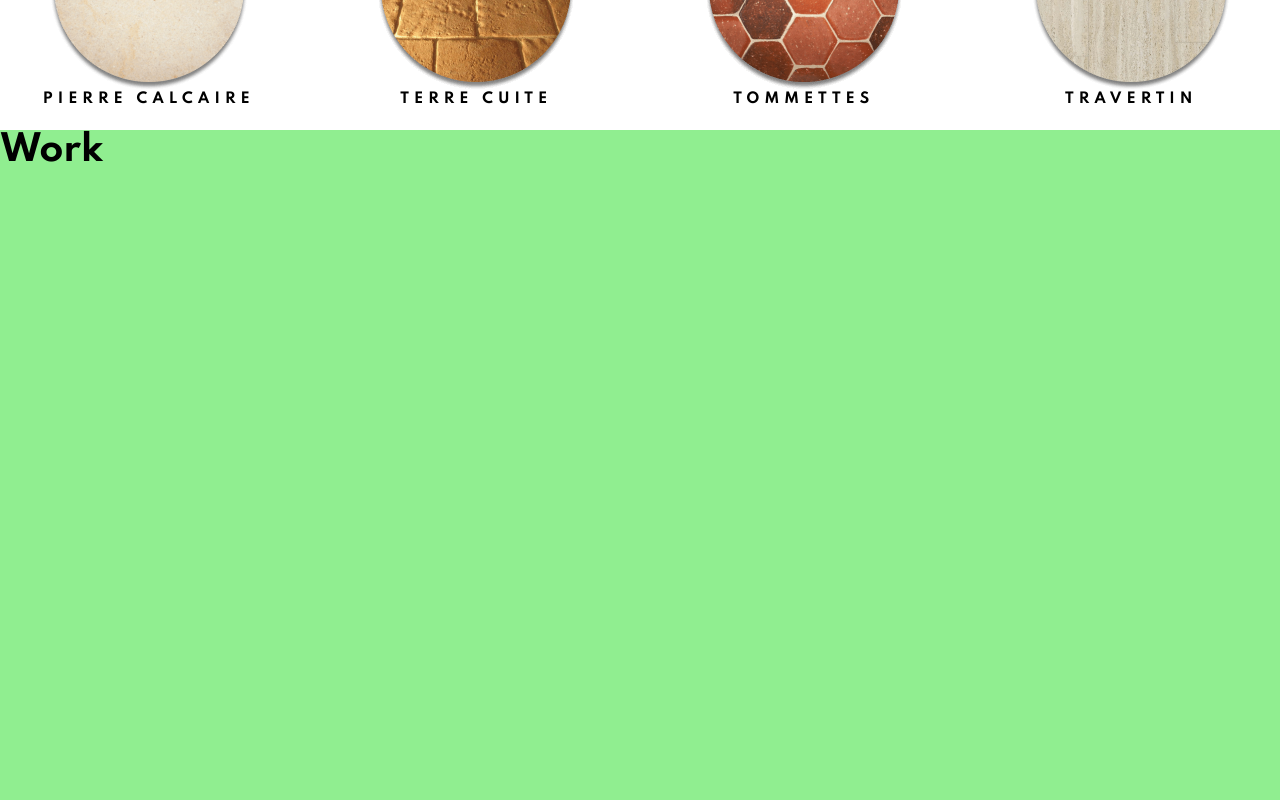
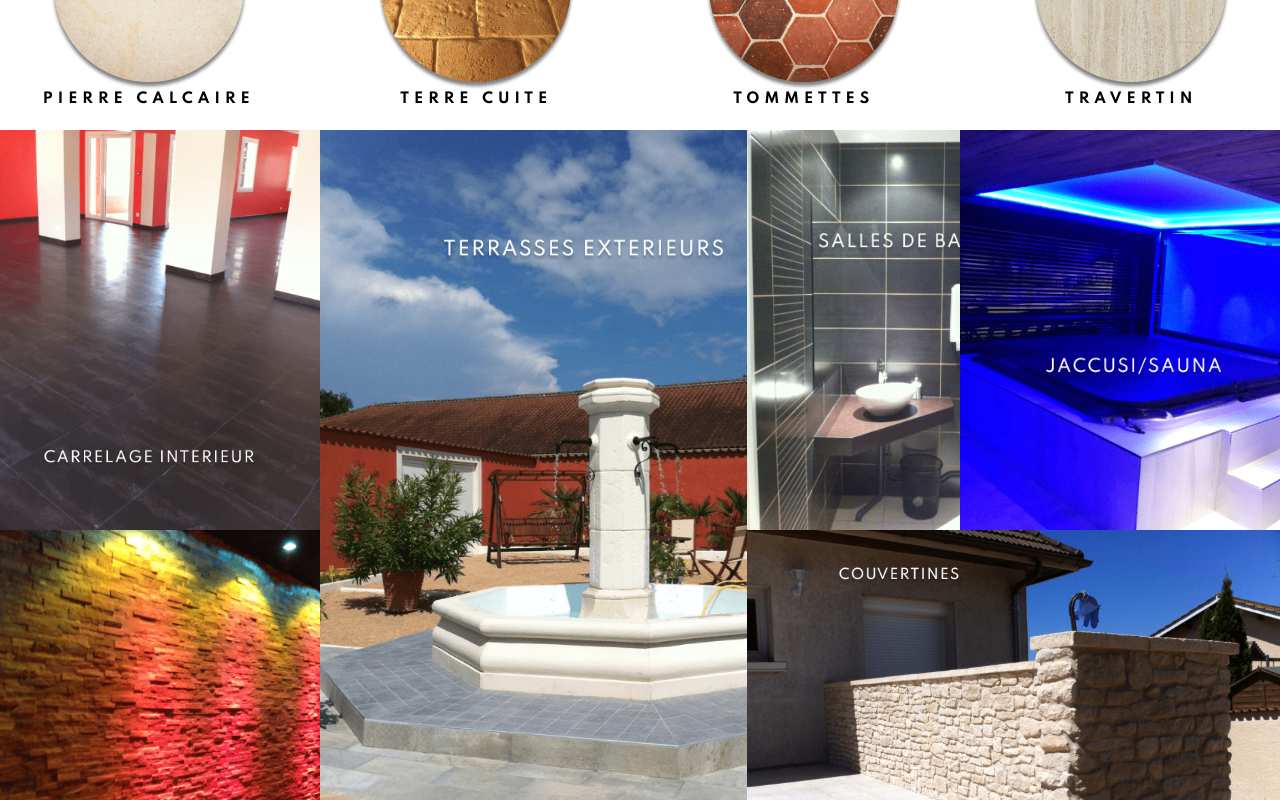
Before and after one commit to RayaneBengaoui/Tiler_website, a React (Create React App) app: page / in a window 1280 px wide. Shown: the part 1640-2440 px from the top of the page. Built offline with nearby package versions, Linux system fonts and the light colour scheme.

Commit message:
Adding images to the Work Section

```diff
--- a/src/components/sections/WorkSection.js
+++ b/src/components/sections/WorkSection.js
@@ -1,17 +1,76 @@
 import React from "react";
 import styled from "styled-components";
+//Components
+import gallery_carrelage_int from "../../img/gallery_carrelage_int.png";
+import gallery_travertin from "../../img/gallery_travertin.png";
+import gallery_terasse_ext from "../../img/gallery_terrasse_ext.png";
+import gallery_sdb from "../../img/gallery_sdb.png";
+import gallery_sauna from "../../img/gallery_sauna.png";
+import gallery_couvertine from "../../img/gallery_couvertine.png";
 
 const WorkSection = () => {
   return (
     <StyledWork>
-      <h1>Work</h1>
+      <div className="section_one"></div>
+      <div className="section_two"></div>
+      <div className="section_three"></div>
+      <div className="section_four"></div>
+      <div className="section_five"></div>
+      <div className="section_six"></div>
     </StyledWork>
   );
 };
 
 const StyledWork = styled.div`
   min-height: 100vh;
-  background-color: lightgreen;
+  display: grid;
+  grid-template-rows: repeat(2, 1fr);
+  grid-template-columns: repeat(auto-fit, minmax(12, 160px));
+
+  .section_one {
+    grid-column: 1/4;
+    grid-row: 1/2;
+    background-image: url(${gallery_carrelage_int});
+    background-size: cover;
+    background-position: bottom;
+    background-repeat: no-repeat;
+  }
+  .section_two {
+    grid-column: 1/4;
+    grid-row: 2/3;
+    background-image: url(${gallery_travertin});
+    background-size: cover;
+
+    background-repeat: no-repeat;
+  }
+  .section_three {
+    grid-column: 4/8;
+    grid-row: 1/3;
+    background-image: url(${gallery_terasse_ext});
+    background-size: cover;
+    background-repeat: no-repeat;
+  }
+  .section_four {
+    grid-column: 8/10;
+    grid-row: 1/2;
+    background-image: url(${gallery_sdb});
+    background-size: cover;
+    background-repeat: no-repeat;
+  }
+  .section_five {
+    grid-column: 10/13;
+    grid-row: 1/2;
+    background-image: url(${gallery_sauna});
+    background-size: cover;
+    background-repeat: no-repeat;
+  }
+  .section_six {
+    grid-column: 8/13;
+    grid-row: 2/3;
+    background-image: url(${gallery_couvertine});
+    background-size: cover;
+    background-repeat: no-repeat;
+  }
 `;
 
 export default WorkSection;
```
Also changed, not shown: 1 other file (tests, documents, lock files or other folders).
